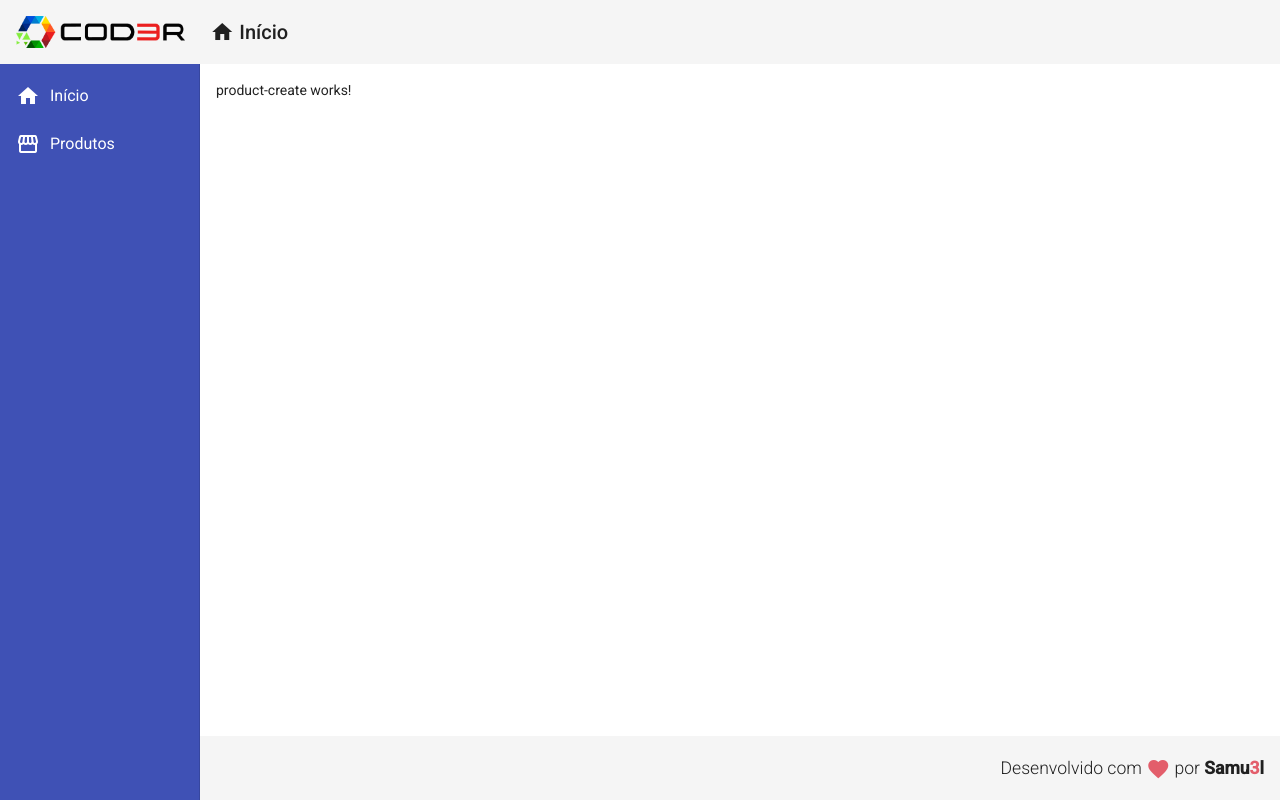
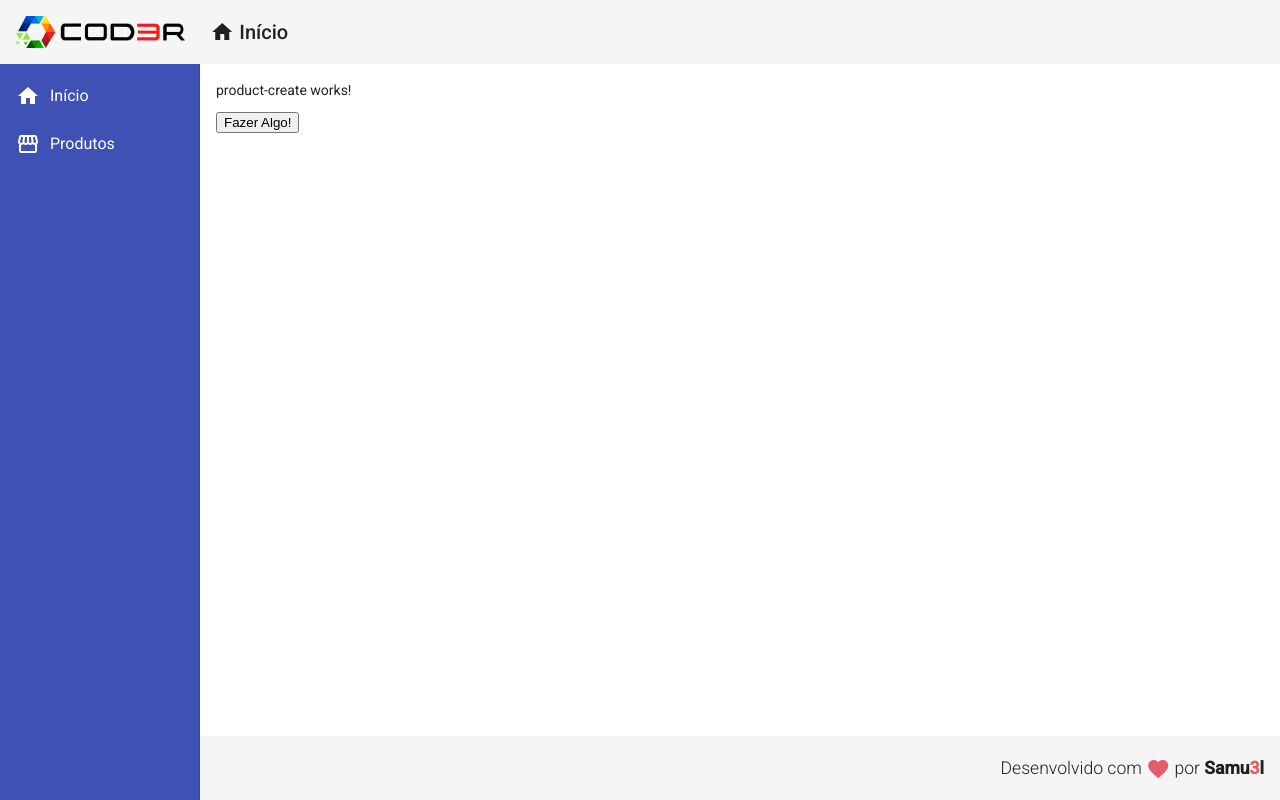
Before and after one commit to samuel-oldra/CadastroDeProdutos, an Angular app in the folder frontend/: page /products/create in a window 1280 px wide. Built offline with nearby package versions, Linux system fonts and the light colour scheme.

Commit message:
Exemplo de bindings de (evento) e de [atributo]

```diff
--- a/frontend/src/app/components/product/product-create/product-create.component.html
+++ b/frontend/src/app/components/product/product-create/product-create.component.html
@@ -1 +1,3 @@
-<p>product-create works!</p>
+<p [id]="propLegal">product-create works!</p>
+
+<button (click)="fazerAlgo()">Fazer Algo!</button>
--- a/frontend/src/app/components/product/product-create/product-create.component.ts
+++ b/frontend/src/app/components/product/product-create/product-create.component.ts
@@ -7,9 +7,15 @@
 })
 export class ProductCreateComponent implements OnInit {
 
+  propLegal = "qualquer";
+
   constructor() { }
 
   ngOnInit(): void {
   }
 
+  fazerAlgo(): void {
+    console.log('Fazendo algo!');
+  }
+
 }
```
